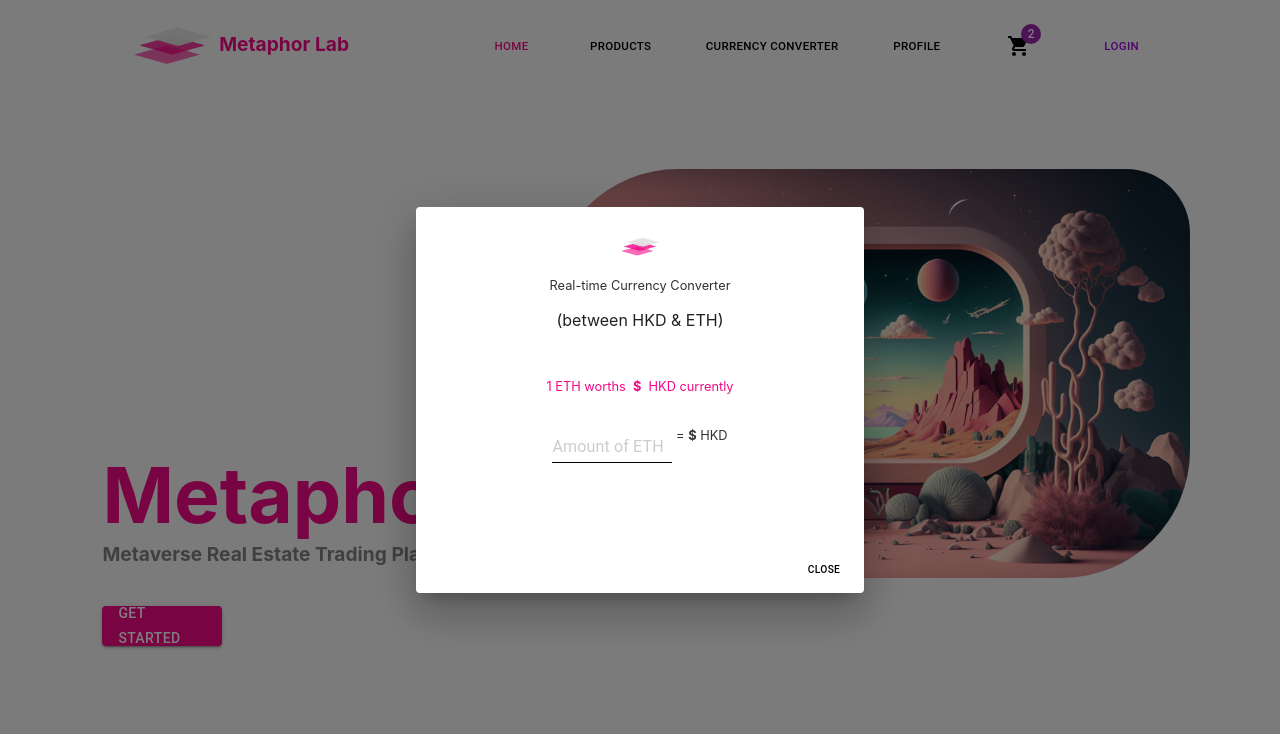
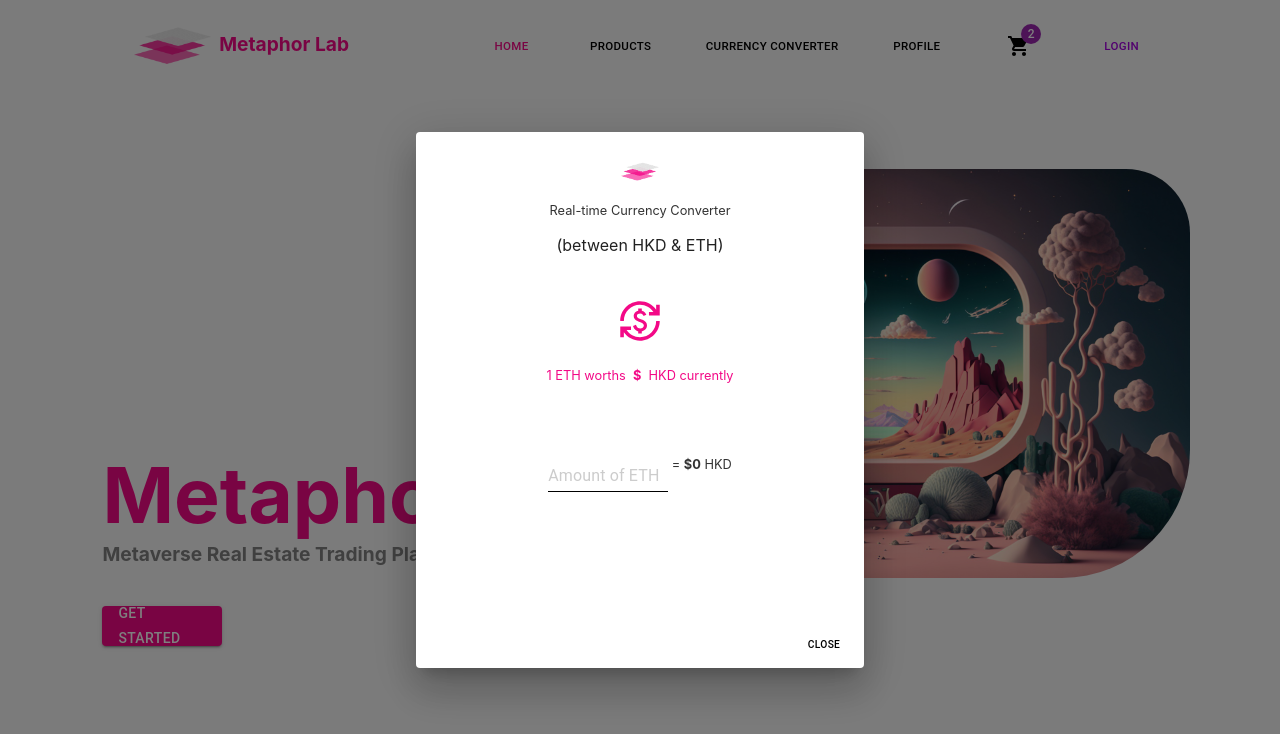
Before and after one commit to mmh11/frontend, a React (Create React App) app: page / in a window 1280 px wide. Both pictures are taken after a click on the button "CURRENCY CONVERTER". Shown: the top 734 px of the page. Built offline with nearby package versions, Linux system fonts and the light colour scheme; no server answers.

Commit message:
update converter

```diff
--- a/src/components/currencyConverter.js
+++ b/src/components/currencyConverter.js
@@ -1,11 +1,19 @@
 import React, { useEffect, useState } from 'react'
 import { Button, TextField, Dialog, DialogActions, DialogContent, DialogContentText, DialogTitle } from '@mui/material'
+import { motion } from "framer-motion";
 import Logo from "../images/metaphorLab.png"
+import CurrencyExchangeIcon from '@mui/icons-material/CurrencyExchange';
 
 export default function CurrencyConverter(){
     const diaLogDivStyle = {
         width: "400px",
-        height: "300px"
+        height: "450px"
+    }
+    const iconStyle = {
+        color: "#f30987",
+        width: "30px",
+        height: "30px",
+        padding: "15px 15px"
     }
     const textfieldSXStyle = {
         width: "30%",
@@ -83,9 +91,11 @@ export default function CurrencyConverter(){
         const inputValue = e.target.value
         if (inputValue !== ""){
             setCustomPriceData(parseFloat(inputValue).toFixed(2)*priceData)
+        } else {
+            setCustomPriceData(0)
         }
     }
-    const [customPriceData, setCustomPriceData] = useState([])
+    const [customPriceData, setCustomPriceData] = useState(0)
     const [priceData, setPriceData] = useState([])
     const fetchPriceData = () => {
         fetch("https://min-api.cryptocompare.com/data/price?fsym=ETH&tsyms=HKD")
@@ -123,10 +133,29 @@ export default function CurrencyConverter(){
                                 (between HKD & ETH)
                             </p>
                             <br/>
+                            <div>
+                                <motion.svg
+                                    style={iconStyle}
+                                    animate={{
+                                        scale: [1, 1.5, 1.5, 1.5, 1],
+                                        rotate: [0, 0, 180, 360, 360]
+                                    }}
+                                    transition={{
+                                        duration: 2,
+                                        ease: "easeInOut",
+                                        times: [0, 0.2, 0.5, 0.8, 1],
+                                        repeat: Infinity,
+                                        repeatDelay: 0.5
+                                    }}
+                                >
+                                    <CurrencyExchangeIcon/>
+                                </motion.svg>
+                            </div>
                             <p style={pinkDialogText}>
                                 1 ETH worths &nbsp;<h4 style={{margin:0}}>${priceData}</h4>&nbsp; HKD currently
                             </p>
                         </div>
+                        <br/><br/>
                         <div style={converterDivStyle}>
                             <TextField
                                 sx={textfieldSXStyle}
```
